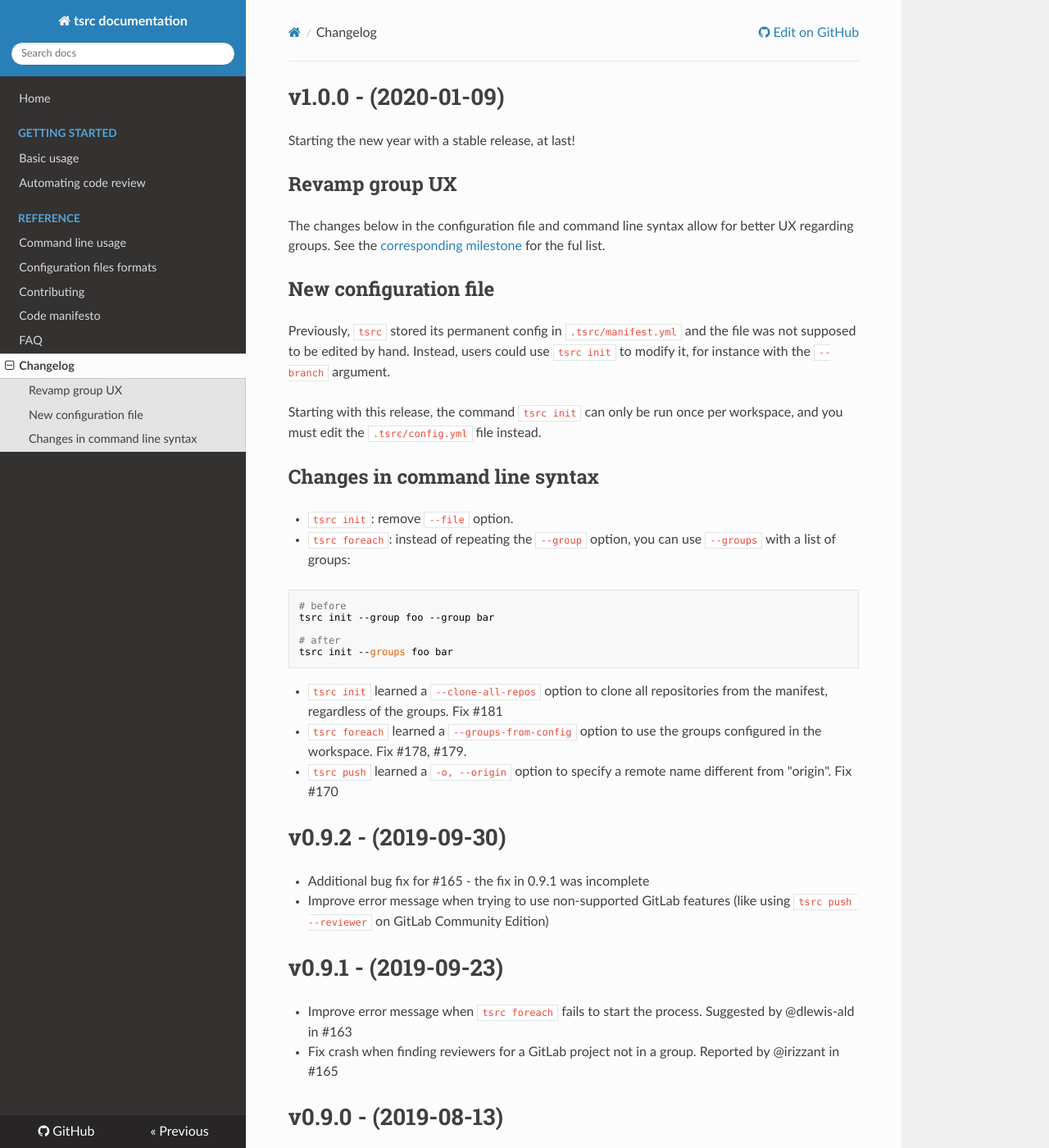
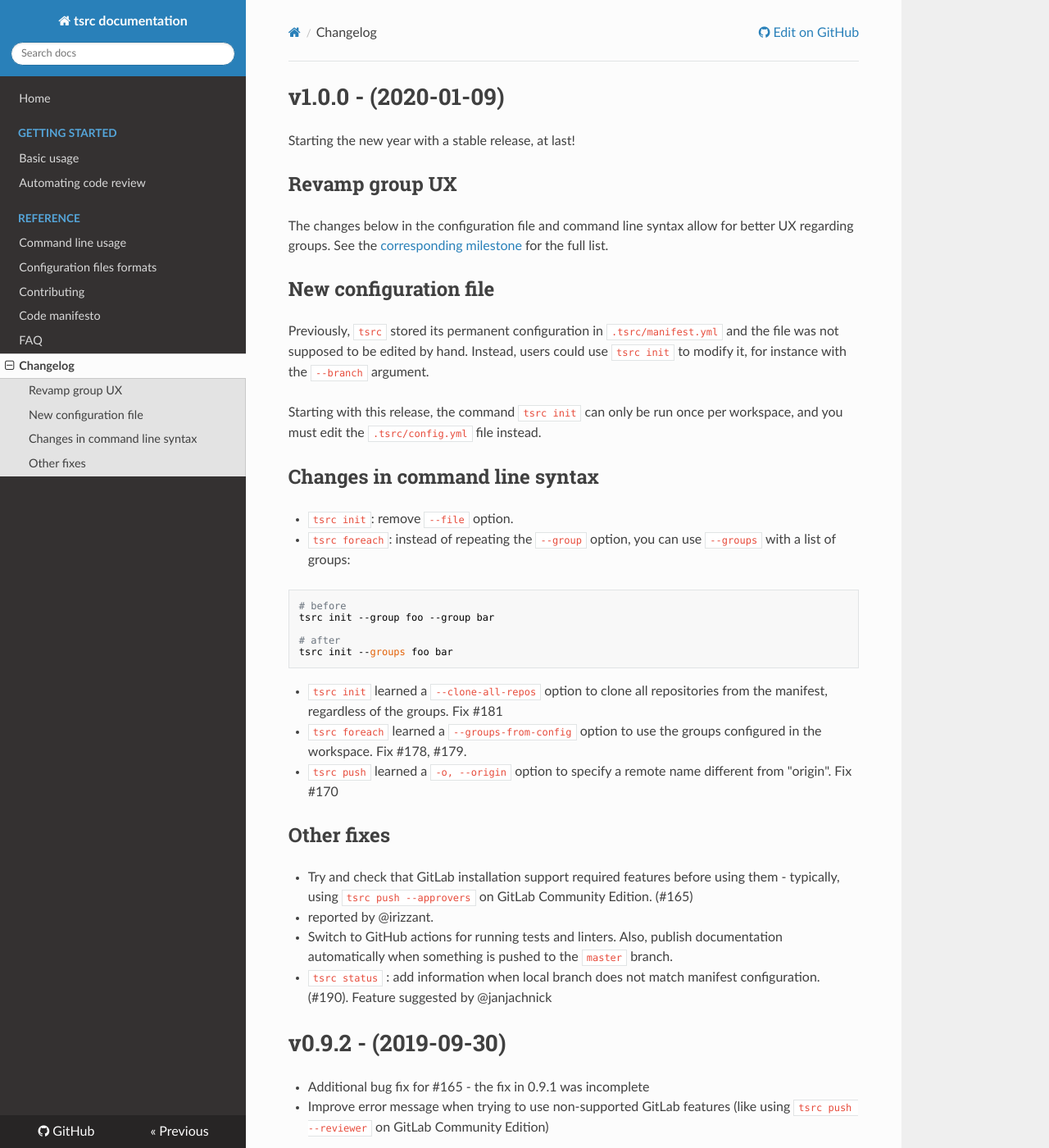
Before and after one commit to your-tools/tsrc, an MkDocs documentation site: the page built from docs/changelog.md, in a window 1280 px wide and 1400 px high. Shown: the whole window at 82% size. Built offline with MkDocs 1.6.1, drawn with Linux system fonts in a browser that asks for light colours; nearby versions of some CDN libraries.

Commit message:
Update Changelog

```diff
--- a/docs/changelog.md
+++ b/docs/changelog.md
@@ -5,11 +5,11 @@
 ## Revamp group UX
 
 The changes below in the configuration file and command line syntax allow for better UX regarding groups. See the
-[corresponding milestone](https://github.com/TankerHQ/tsrc/milestone/1) for the ful list.
+[corresponding milestone](https://github.com/TankerHQ/tsrc/milestone/1) for the full list.
 
 ## New configuration file
 
-Previously, `tsrc` stored its permanent config in `.tsrc/manifest.yml` and the file was not supposed to be edited by hand. Instead, users could use `tsrc init` to modify it, for instance with the `--branch` argument.
+Previously, `tsrc` stored its permanent configuration in `.tsrc/manifest.yml` and the file was not supposed to be edited by hand. Instead, users could use `tsrc init` to modify it, for instance with the `--branch` argument.
 
 Starting with this release, the command `tsrc init` can only be run once per workspace, and you must edit the `.tsrc/config.yml` file instead.
 
@@ -32,6 +32,17 @@
 * `tsrc foreach` learned a `--groups-from-config` option to use the groups configured in the workspace. Fix #178, #179.
 
 * `tsrc push` learned a `-o, --origin` option to specify a remote name different from "origin". Fix #170
+
+## Other fixes
+
+* Try and check that GitLab installation support required features before using them -
+  typically, using `tsrc push --approvers` on GitLab Community Edition. (#165)
+  - reported by @irizzant.
+* Switch to GitHub actions for running tests and linters. Also, publish documentation automatically
+  when something is pushed to the `master` branch.
+* `tsrc status` : add information when local branch does not match manifest
+  configuration. (#190). Feature suggested by @janjachnick
+
 
 # v0.9.2 - (2019-09-30)
 
```
